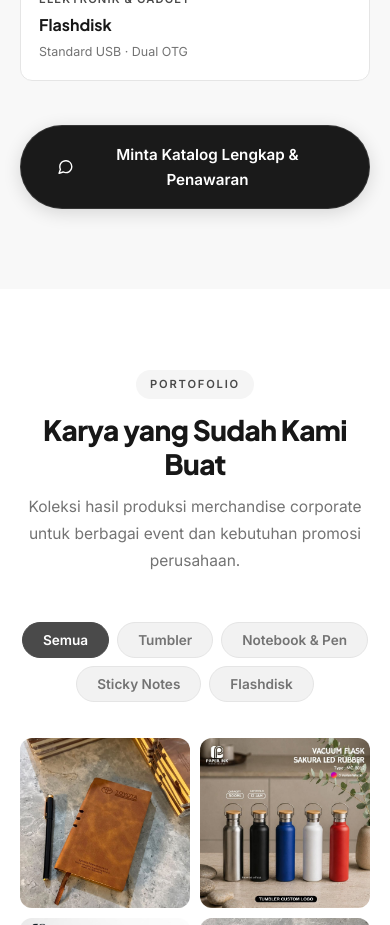
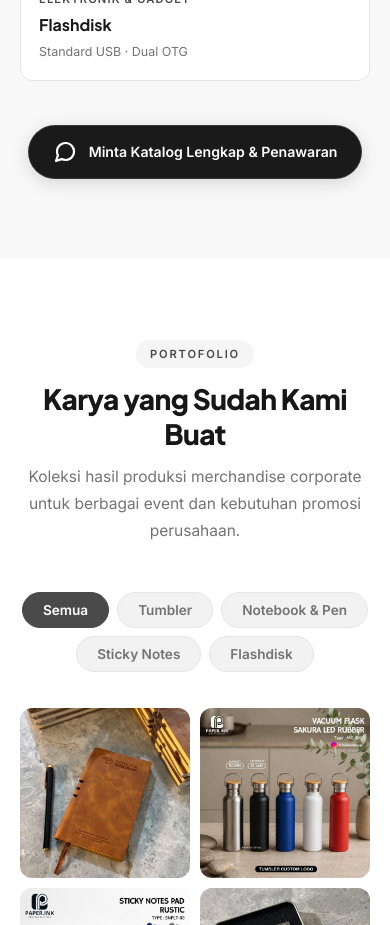
Before and after one commit to Syahrulalhabib/Paperink, a React (Vite) app: page / in a window 390 px wide. Shown: the part 4060-4985 px from the top of the page. Built offline with nearby package versions, Linux system fonts and the light colour scheme.

Commit message:
fix(ui): adjust chat icon scale and text alignment on mobile CTA button

```diff
--- a/src/components/Products.css
+++ b/src/components/Products.css
@@ -162,6 +162,7 @@
   justify-content: center;
   align-items: center;
   margin-top: 16px;
+  width: 100%;
 }
 
 .products__cta-btn {
@@ -169,11 +170,27 @@
   color: var(--white);
   box-shadow: 0 4px 18px rgba(0, 0, 0, 0.14);
   padding: 16px 36px;
-  font-size: 0.95rem;
+  font-size: 0.96rem;
   font-weight: 600;
   border-radius: 50px;
   border: 1px solid rgba(255, 255, 255, 0.12);
   transition: all 0.24s var(--ease);
+  display: inline-flex;
+  align-items: center;
+  justify-content: center;
+  gap: 12px;
+}
+
+.products__cta-icon {
+  width: 22px;
+  height: 22px;
+  flex-shrink: 0;
+  display: block;
+}
+
+.products__cta-text {
+  display: inline-block;
+  line-height: 1.35;
 }
 
 .products__cta-btn:hover {
@@ -193,5 +210,25 @@ html.dark .products__cta-btn:hover {
   background: var(--grey-200);
   box-shadow: 0 8px 26px rgba(0, 0, 0, 0.5);
 }
+
+@media (max-width: 600px) {
+  .products__cta-btn {
+    padding: 14px 24px;
+    gap: 12px;
+    max-width: 100%;
+    width: auto;
+  }
+
+  .products__cta-icon {
+    width: 24px;
+    height: 24px;
+  }
+
+  .products__cta-text {
+    font-size: 0.88rem;
+    text-align: left;
+    line-height: 1.25;
+  }
+}
 @media (max-width: 1024px) { .products__grid { grid-template-columns: repeat(2,1fr); } }
 @media (max-width: 520px) { .products__grid { grid-template-columns: 1fr; } }
--- a/src/components/Products.jsx
+++ b/src/components/Products.jsx
@@ -131,8 +131,18 @@ function ProductCard({ p, delay, intervalOffset = 0 }) {
 
 const WA_CATALOG = 'https://wa.me/6287800088006?text=Halo%20Paperink%2C%20saya%20ingin%20meminta%20katalog%20lengkap%20dan%20penawaran%20harga%20merchandise%20corporate.';
 
-const ChatIcon = () => (
-  <svg width="18" height="18" viewBox="0 0 24 24" fill="none" stroke="currentColor" strokeWidth="2" strokeLinecap="round" strokeLinejoin="round">
+const ChatIcon = ({ className }) => (
+  <svg
+    className={className}
+    width="22"
+    height="22"
+    viewBox="0 0 24 24"
+    fill="none"
+    stroke="currentColor"
+    strokeWidth="2.2"
+    strokeLinecap="round"
+    strokeLinejoin="round"
+  >
     <path d="M21 11.5a8.38 8.38 0 0 1-.9 3.8 8.5 8.5 0 0 1-7.6 4.7 8.38 8.38 0 0 1-3.8-.9L3 21l1.9-5.7a8.38 8.38 0 0 1-.9-3.8 8.5 8.5 0 0 1 4.7-7.6 8.38 8.38 0 0 1 3.8-.9h.5a8.48 8.48 0 0 1 8 8v.5z"/>
   </svg>
 );
@@ -166,8 +176,8 @@ export default function Products() {
             target="_blank"
             rel="noopener noreferrer"
           >
-            <ChatIcon />
-            Minta Katalog Lengkap &amp; Penawaran
+            <ChatIcon className="products__cta-icon" />
+            <span className="products__cta-text">Minta Katalog Lengkap &amp; Penawaran</span>
           </a>
         </div>
       </div>
```
